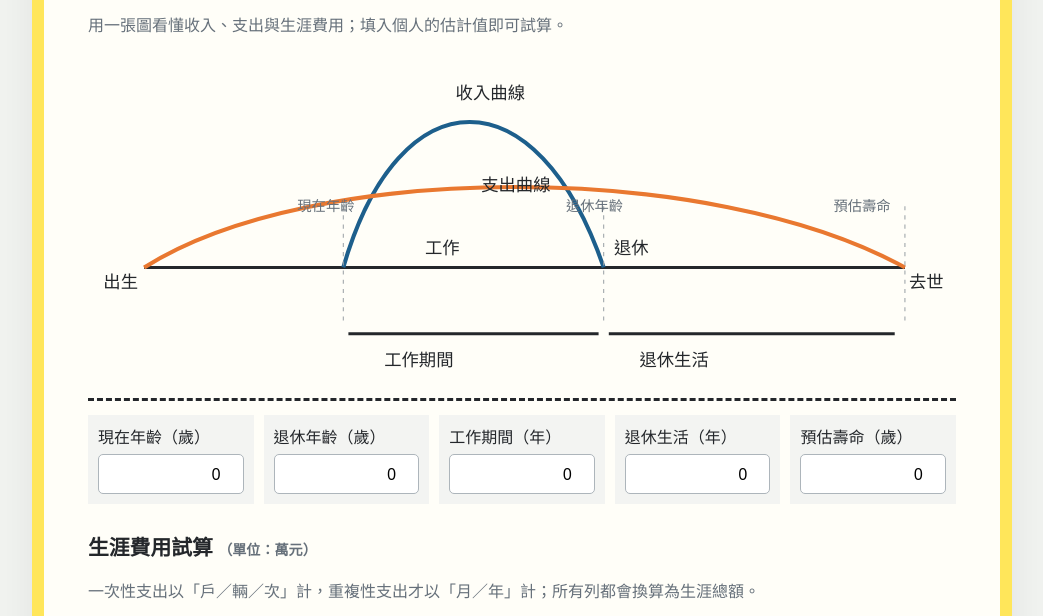
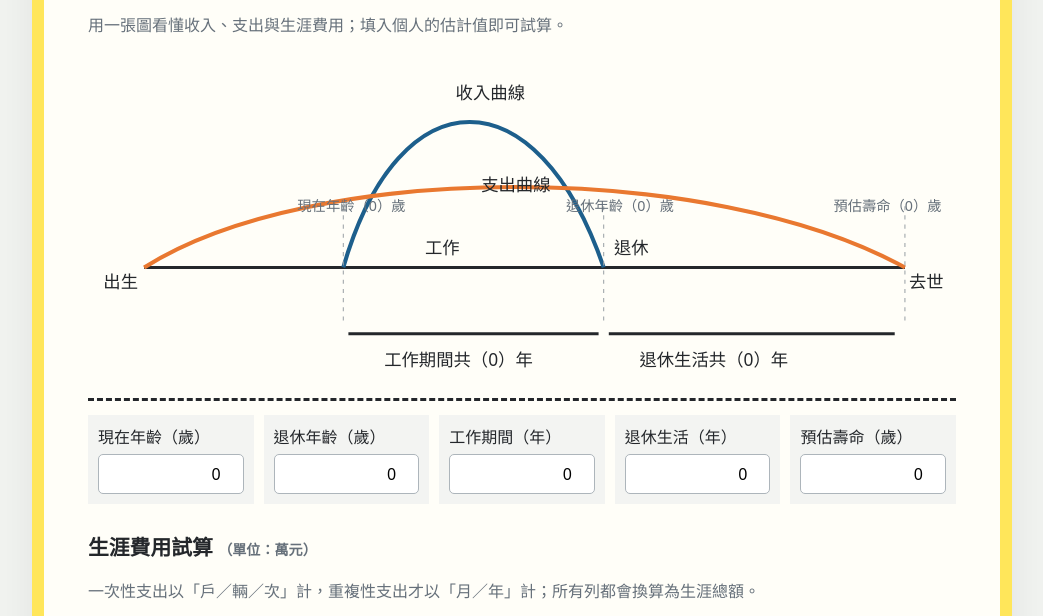
Before and after one commit to hsiaomei-sketch/life-income-expense-calculator, a plain HTML site: page index.html in a window 1280 px wide. Shown: the part 158-774 px from the top of the page, without its empty margins (118-1161 px from the left). Drawn offline with Linux system fonts and the light colour scheme.

Commit message:
Update index.html

```diff
--- a/index.html
+++ b/index.html
@@ -37,3 +37,28 @@
   newWork.addEventListener('input', () => { oldWork.value = newWork.value; update(); });
 })();
 </script>
+
+<script>
+(() => {
+  const chart = document.querySelector('.chart');
+  const label = text => [...chart.querySelectorAll('text')].find(node => node.textContent.trim() === text);
+  const fields = document.querySelector('.timeline-fields');
+  const current = fields.querySelector('[data-row="current-age"]');
+  const retire = fields.querySelector('[data-row="retire-age"]');
+  const work = fields.querySelector('[data-row="new-work-years"]');
+  const retired = fields.querySelector('[data-row="retire-years"]');
+  const life = fields.querySelector('[data-row="life-age"]');
+  const oldWork = document.querySelector('[data-row="work-years"]');
+  function value(input) { return Math.max(0, Number(input.value) || 0); }
+  function render() {
+    label('現在年齡').textContent = '現在年齡（' + value(current) + '）歲';
+    label('退休年齡').textContent = '退休年齡（' + value(retire) + '）歲';
+    label('工作期間').textContent = '工作期間共（' + value(work) + '）年';
+    label('退休生活').textContent = '退休生活共（' + value(retired) + '）年';
+    label('預估壽命').textContent = '預估壽命（' + value(life) + '）歲';
+  }
+  [current, retire, work, retired, life].forEach(input => input.addEventListener('input', render));
+  oldWork.addEventListener('input', () => { work.value = oldWork.value; render(); });
+  render();
+})();
+</script>
```
